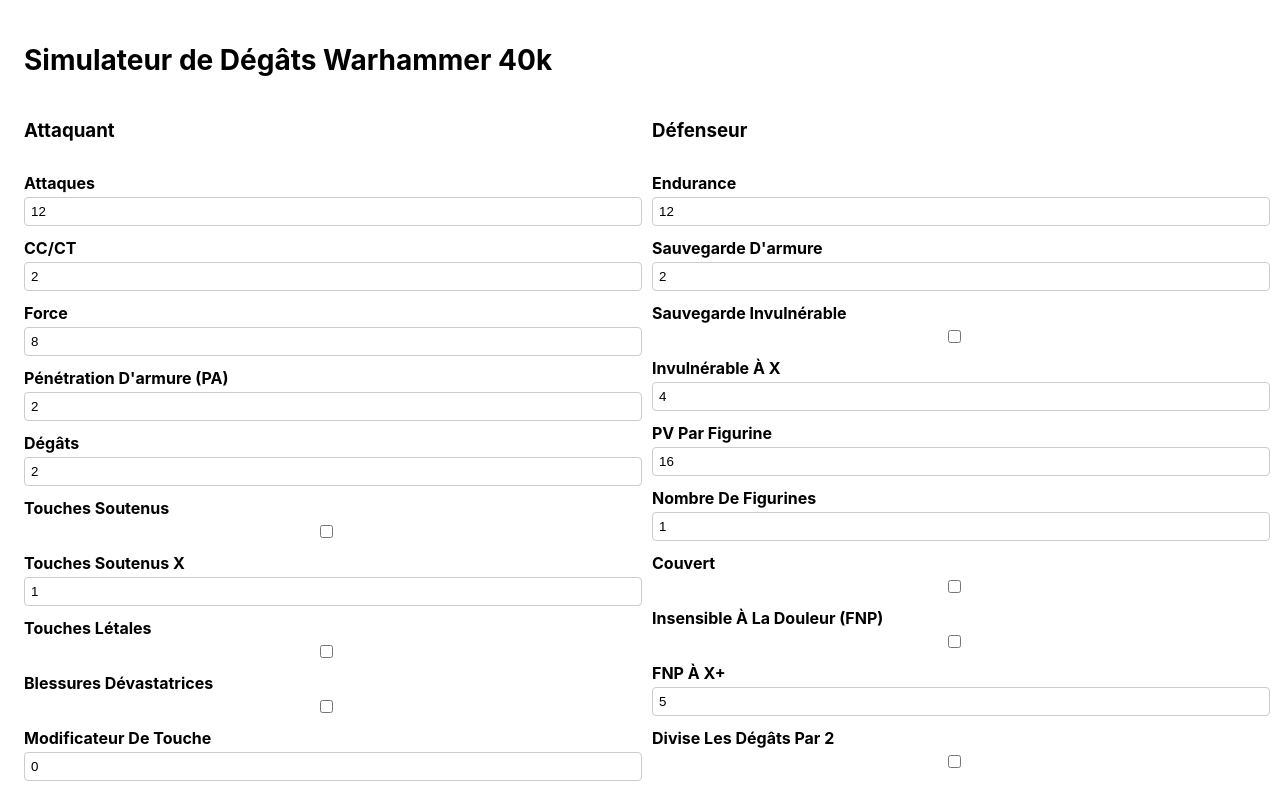
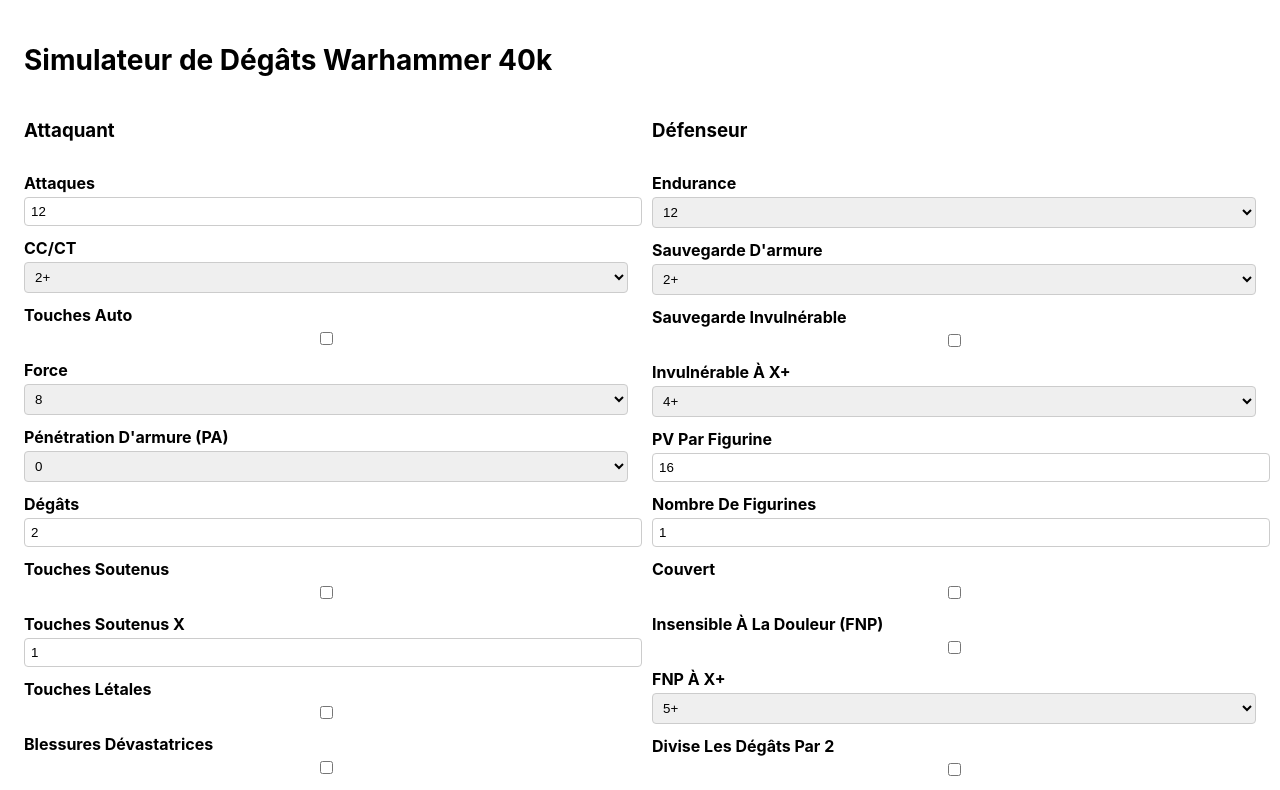
Before and after one commit to LouisSllrd/Stat_warhammer, a React (Create React App) app in the folder frontend/: page / in a window 1280 px wide. Shown: the top 790 px of the page. Built offline with nearby package versions, Linux system fonts and the light colour scheme.

Commit message:
add combo boxes

```diff
--- a/frontend/src/App.js
+++ b/frontend/src/App.js
@@ -9,6 +9,7 @@
   // Attaquant
   Attacks: "12",
   CT: 2,
+  Auto_hit: false,
   Strength: "8",
   PA: "2",
   Damage: "2",
@@ -18,7 +19,7 @@
   Deva_wound: false,
   Modif_hit: 0,
   Modif_wound: 0,
-  Auto_hit: false,
+  Blast: false,
   Re_roll_hit1: false,
   Re_roll_hit: false,
   Re_roll_wound1: false,
@@ -40,9 +41,9 @@
 };
 
 const attackerFields = [
-  "Attacks", "CT", "Strength", "PA", "Damage",
-  "Sustained_hit", "Sustained_X", "Lethal_hit", "Deva_wound",
-  "Modif_hit", "Modif_wound", "Auto_hit", "Re_roll_hit1",
+  "Attacks", "CT", "Auto_hit", "Strength", "PA", "Damage",
+  "Sustained_hit", "Sustained_X", "Lethal_hit", "Deva_wound", 'Blast',
+  "Modif_hit", "Modif_wound", "Re_roll_hit1",
   "Re_roll_hit", "Re_roll_wound1", "Re_roll_wound",
   "Crit_on_X_to_hit", "Crit_on_X_to_wound"
 ];
@@ -55,6 +56,7 @@
 const fieldLabels = {
   Attacks: "Attaques",
   CT: "CC/CT",
+  Auto_hit: "Touches auto",
   Strength: "Force",
   PA: "Pénétration d'armure (PA)",
   Damage: "Dégâts",
@@ -62,9 +64,9 @@
   Sustained_X: "Touches soutenus X",
   Lethal_hit: "Touches létales",
   Deva_wound: "Blessures dévastatrices",
+  Blast: "Déflagration",
   Modif_hit: "Modificateur de touche",
   Modif_wound: "Modificateur de blessure",
-  Auto_hit: "Touches auto",
   Re_roll_hit1: "Relance des touches de 1",
   Re_roll_hit: "Relance des touches",
   Re_roll_wound1: "Relance des blessures de 1",
@@ -75,7 +77,7 @@
   Toughness: "Endurance",
   Save: "Sauvegarde d'armure",
   Save_invu: "Sauvegarde invulnérable",
-  Save_invu_X: "Invulnérable à X",
+  Save_invu_X: "Invulnérable à X+",
   PV: "PV par figurine",
   Nb_of_models: "Nombre de figurines",
   Cover: "Couvert",
@@ -98,8 +100,26 @@
 
   const handleChange = (e) => {
     const { name, value, type, checked } = e.target;
-    setParams({ ...params, [name]: type === "checkbox" ? checked : value });
+
+    let val = type === "checkbox" ? checked : value;
+
+    // Convertir les valeurs select en nombre
+    if (
+      ["Save", "Save_invu_X", "Strength", "PA", "Modif_hit", "Modif_wound",
+        "Crit_on_X_to_hit", "Crit_on_X_to_wound", "Toughness", "Fnp_X"
+      ].includes(name)
+    ) {
+      val = Number(val);
+
+      // Pour PA, si valeur négative, renvoyer son absolu dans le code
+      if (name === "PA" && val < 0) {
+        val = Math.abs(val);
+      }
+    }
+
+    setParams({ ...params, [name]: val });
   };
+
 
   const handleSubmit = async () => {
     setLoading(true);
@@ -132,21 +152,107 @@
     setLoading(false);
   };
 
+  // Options des différents champs
+  const optionsMap = {
+    CT: [2,3,4,5,6],
+    Strength: Array.from({ length: 24 }, (_, i) => i + 1),               // 1 à 24
+    PA: [0, -1, -2, -3, -4, -5],                                       // 0 à -5
+    Modif_hit: [-2, -1, 0, 1, 2],                                      // -2 à +2
+    Modif_wound: [-2, -1, 0, 1, 2],                                    // -2 à +2
+    Crit_on_X_to_hit: [2, 3, 4, 5, 6],                                 // 2+ à 6+
+    Crit_on_X_to_wound: [2, 3, 4, 5, 6],                               // 2+ à 6+
+    Toughness: Array.from({ length: 14 }, (_, i) => i + 1),             // 1 à 14
+    Fnp_X: [4, 5, 6],                                                  // 4+ à 6+
+  };
+
+  // Fonction utilitaire pour afficher l'option textuel
+  const optionLabel = (key, val) => {
+    if (key === "PA") return val === 0 ? "0" : `${val}`;               // On laisse tel quel (ex: -1)
+    if (
+      key === "Modif_hit" || key === "Modif_wound"
+    ) return val > 0 ? `+${val}` : `${val}`;
+    if (
+      key === "CT" ||
+      key === "Crit_on_X_to_hit" ||
+      key === "Crit_on_X_to_wound" ||
+      key === "Fnp_X"
+    ) return `${val}+`;
+    return `${val}`;
+  };
+
   const renderField = (key) => {
     const def = defaultParams[key];
+
+    // Combo box pour Save et Save_invu_X (2+ à 7+)
+    if (key === "Save" || key === "Save_invu_X") {
+      const saveOptions = [2, 3, 4, 5, 6, 7];
       return (
         <div key={key} style={{ display: "flex", flexDirection: "column" }}>
           <label style={{ fontWeight: "bold", textTransform: "capitalize", marginBottom: 4 }}>
             {fieldLabels[key] || key.replaceAll("_", " ")}
           </label>
-        {typeof def === "boolean" ? (
+          <select
+            name={key}
+            value={params[key]}
+            onChange={handleChange}
+            style={{ border: "1px solid #ccc", padding: 6, borderRadius: 4, width: "100%" }}
+          >
+            {saveOptions.map((opt) => (
+              <option key={opt} value={opt}>
+                {opt}+
+              </option>
+            ))}
+          </select>
+        </div>
+      );
+    }
+
+    // Combo box pour les champs définis dans optionsMap
+    if (Object.keys(optionsMap).includes(key)) {
+      const opts = optionsMap[key];
+      return (
+        <div key={key} style={{ display: "flex", flexDirection: "column" }}>
+          <label style={{ fontWeight: "bold", textTransform: "capitalize", marginBottom: 4 }}>
+            {fieldLabels[key] || key.replaceAll("_", " ")}
+          </label>
+          <select
+            name={key}
+            value={params[key]}
+            onChange={handleChange}
+            style={{ border: "1px solid #ccc", padding: 6, borderRadius: 4, width: "100%" }}
+          >
+            {opts.map((opt) => (
+              <option key={opt} value={opt}>
+                {optionLabel(key, opt)}
+              </option>
+            ))}
+          </select>
+        </div>
+      );
+    }
+    // Checkbox pour les booléens
+    if (typeof def === "boolean") {
+      return (
+        <div key={key} style={{ display: "flex", flexDirection: "column" }}>
+          <label style={{ fontWeight: "bold", textTransform: "capitalize", marginBottom: 4 }}>
+            {fieldLabels[key] || key.replaceAll("_", " ")}
+          </label>
           <input
             type="checkbox"
             name={key}
             checked={params[key]}
             onChange={handleChange}
           />
-        ) : (
+        </div>
+      );
+    }
+
+    // Input texte par défaut
+    return (
+      <div key={key} style={{ display: "flex", flexDirection: "column" }}>
+        <label style={{ fontWeight: "bold", textTransform: "capitalize", marginBottom: 4 }}>
+          {fieldLabels[key] || key.replaceAll("_", " ")}
+        </label>
         <input
           type="text"
           name={key}
@@ -159,11 +265,9 @@
             width: "100%"
           }}
         />
-        )}
       </div>
     );
   };
-
 
   return (
     <div style={{ padding: 24, maxWidth: 1600, margin: "0 auto" }}>
```
Also changed, not shown: frontend/img.php.jpeg (added), 1 other file (tests, documents, lock files or other folders). Lines whose indentation alone changed are shown as unchanged.
